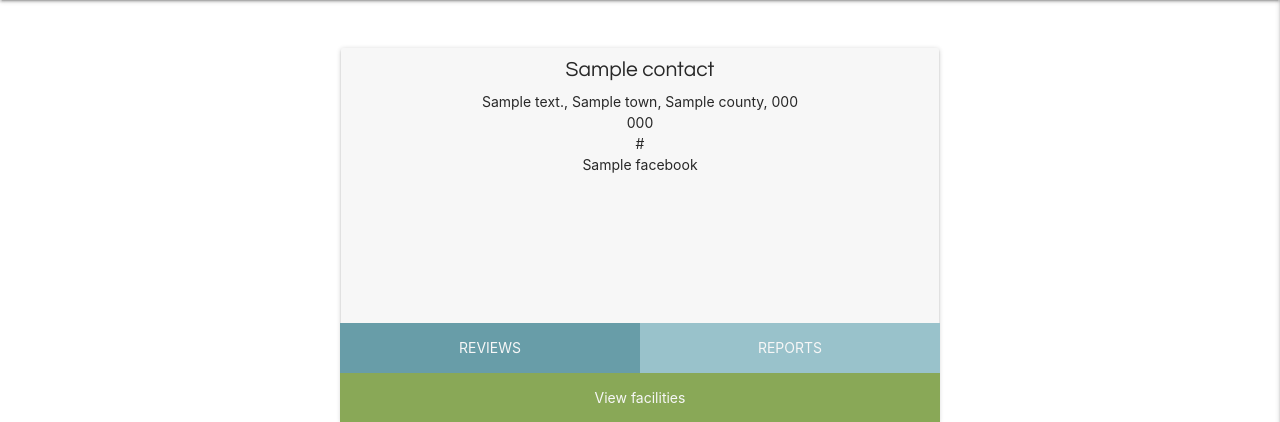
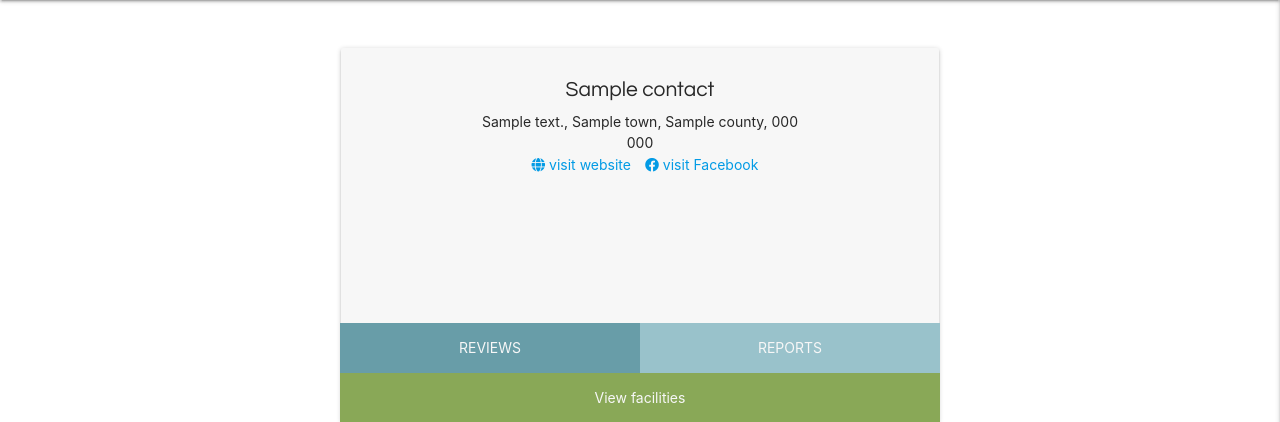
Before and after one commit to PaulWheatcroft/CarpBuzz, a Flask app: page / in a window 1280 px wide. Shown: the part 64-486 px from the top of the page. Run offline with Flask 2, Linux system fonts and the light colour scheme; a database or web service that is not in the repository returns one stand-in record (values such as "Sample title"); some libraries are stand-ins or nearby versions.

Commit message:
Fisheries page layout and css improvements

```diff
--- a/app.py
+++ b/app.py
@@ -518,7 +518,7 @@ def edit_report(report_id):
 @app.route("/delete_report/<report_id>")
 def delete_report(report_id):
     report = mongo.db.catch.reports.find_one({"_id": ObjectId(report_id)})
-    mongo.db.catch.report.delete_one({"_id": ObjectId(report_id)})
+    mongo.db.catch.reports.delete_one({"_id": ObjectId(report_id)})
     mongo.db.catch.fish.delete_many({"report_id": report_id})
     flash('Your review as been deleted', 'info')
     return redirect(url_for('reports', fishery_id=report["fishery_id"]))
--- a/static/css/style.css
+++ b/static/css/style.css
@@ -159,12 +159,24 @@ h4 {
 .fishery-card {
     background-color: #f7f7f7;
 }
+.fishery-address h2 {
+    padding-top: 20px;
+}
+.fishery-links a {
+    line-height: 14px;
+    font-size: 14px;
+    padding-left: 10px;
+}
 .ticket-span {
     display: inline-block;
-    width: 40px;
+    background-color: #e2e7e2;
+    width: 100px;
     text-align: center;
-    font-size: 11px;
+    font-size: 14px;
     margin: 10px;
+    padding: 5px;
+    border-radius: 5px;
+    bor
 }
 .reviews-button {
     background-color: #689DA8;
--- a/templates/fisheries.html
+++ b/templates/fisheries.html
@@ -11,12 +11,11 @@
 
             <!-- Fishery contact details -->
             <div class="row">
-                <div class="col s12">
+                <div class="col s12 fishery-address">
                     <h2>{{ fishery.name }}</h2>
                     <p>{{ fishery.address }}, {{ fishery.town }}, {{ fishery.county }}, {{ fishery.postcode }}</p>
                     <p>{{ fishery.telephone }}</p>
-                    <p>{{ fishery.website }}</p>
-                    <p>{{ fishery.facebook }}</p>
+
                 </div>
             </div>
 
@@ -26,32 +25,37 @@
                     {% for ticket in tickets %}
                         {% if fishery._id|string == ticket.fishery_id %}
                             {% if ticket.day_dayonly|string != "0.0" %}
-                                <span class="ticket-span">Day<br>£{{ ticket.day_dayonly }}</span>
+                                <span class="ticket-span">Day<br>Ticket<br>£{{ ticket.day_dayonly }}</span>
                             {% endif %}
                             {% if ticket.day_daynigh|string != "0.0" %}
-                                <span class="ticket-span">24hrs<br>£{{ ticket.day_daynight }}</span>
+                                <span class="ticket-span">24hrs<br>Ticket<br>£{{ ticket.day_daynight }}</span>
                             {% endif %}
                             {% if ticket.lake_daynight|string != "0.0" %}
-                                <span class="ticket-span">Lake Day<br>£{{ ticket.lake_daynight }}</span>
+                                <span class="ticket-span">Lake Day<br>Ticket<br>£{{ ticket.lake_daynight }}</span>
                             {% endif %}
                             {% if ticket.syndicate_daynight|string != "0.0" %}
-                                <span class="ticket-span">Syndicate 24hrs<br>£{{ ticket.syndicate_daynight }}</span>
+                                <span class="ticket-span">24hrs Syndicate<br>Ticket<br>£{{ ticket.syndicate_daynight }}</span>
                             {% endif %}
                             {% if ticket.club_dayonly|string != "0.0" %}
-                                <span class="ticket-span">Club Day<br>£{{ ticket.club_dayonly }}</span>
+                                <span class="ticket-span">Club Day<br>Ticket<br>£{{ ticket.club_dayonly }}</span>
                             {% endif %}
                             {% if ticket.club_daynight|string != "0.0" %}
-                                <span class="ticket-span">Club 24hrs<br>£{{ ticket.club_daynight }}</span>
+                                <span class="ticket-span">24hrs Club<br>Ticket<br>£{{ ticket.club_daynight }}</span>
                             {% endif %}
                             {% if ticket.season_dayonly|string != "0.0" %}
-                                <span class="ticket-span">Season Day<br>£{{ ticket.season_dayonly }}</span>
+                                <span class="ticket-span">Season Day<br>Ticket<br>£{{ ticket.season_dayonly }}</span>
                             {% endif %}
                             {% if ticket.season_daynight|string != "0.0" %}
-                                <span class="ticket-span">Season 24hrs<br>£{{ ticket.season_daynight }}</span>
+                                <span class="ticket-span">24hrs Season Ticket<br>£{{ ticket.season_daynight }}</span>
                             {% endif %}
                         {% endif %}
                     {% endfor %}
                 </div>
+            </div>
+
+            <div class="row fishery-links">
+                <a href="{{ fishery.website }}" target="_blank"><i class="fas fa-globe"></i> visit website</a>
+                <a href="{{ fishery.facebook }}" target="_blank"><i class="fab fa-facebook"></i> visit Facebook</a>
             </div>
 
             <div class="card-action">
```
Also changed, not shown: templates/edit_fishery.html (+4 -4 lines).
